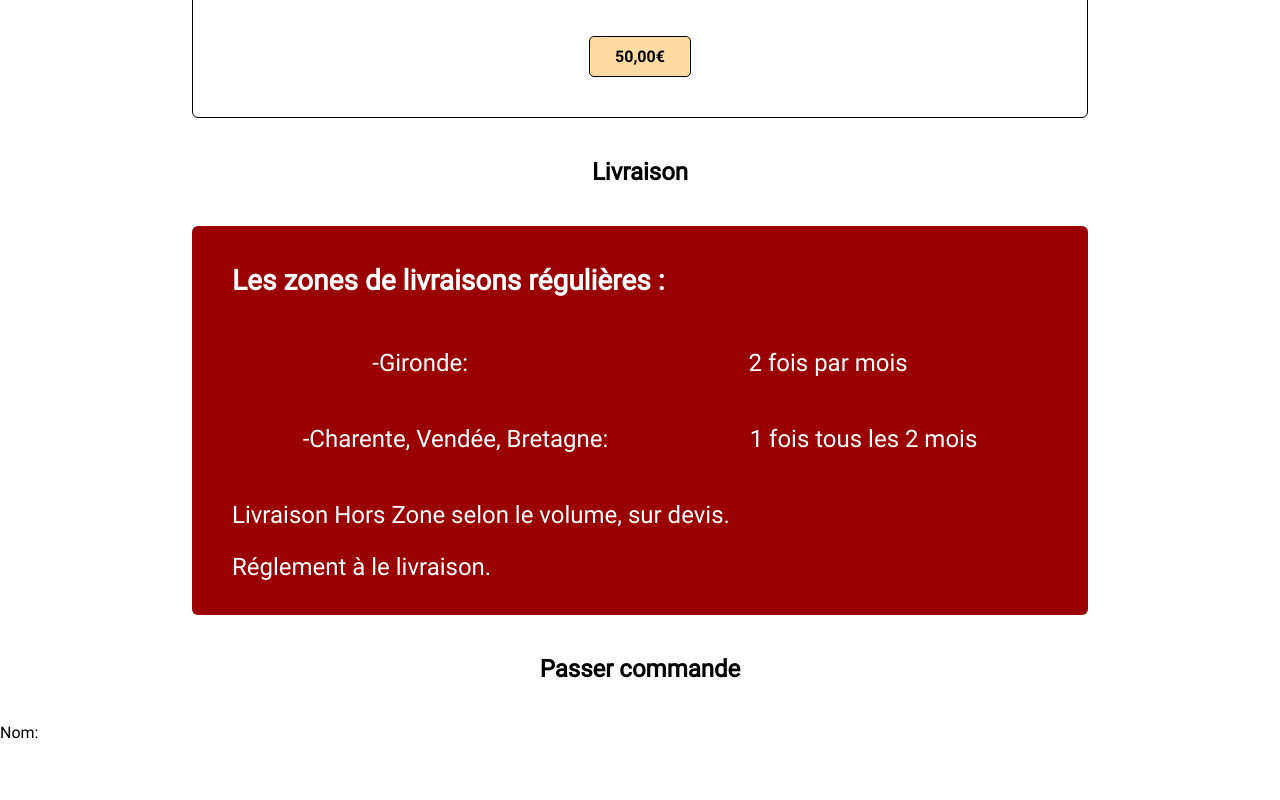
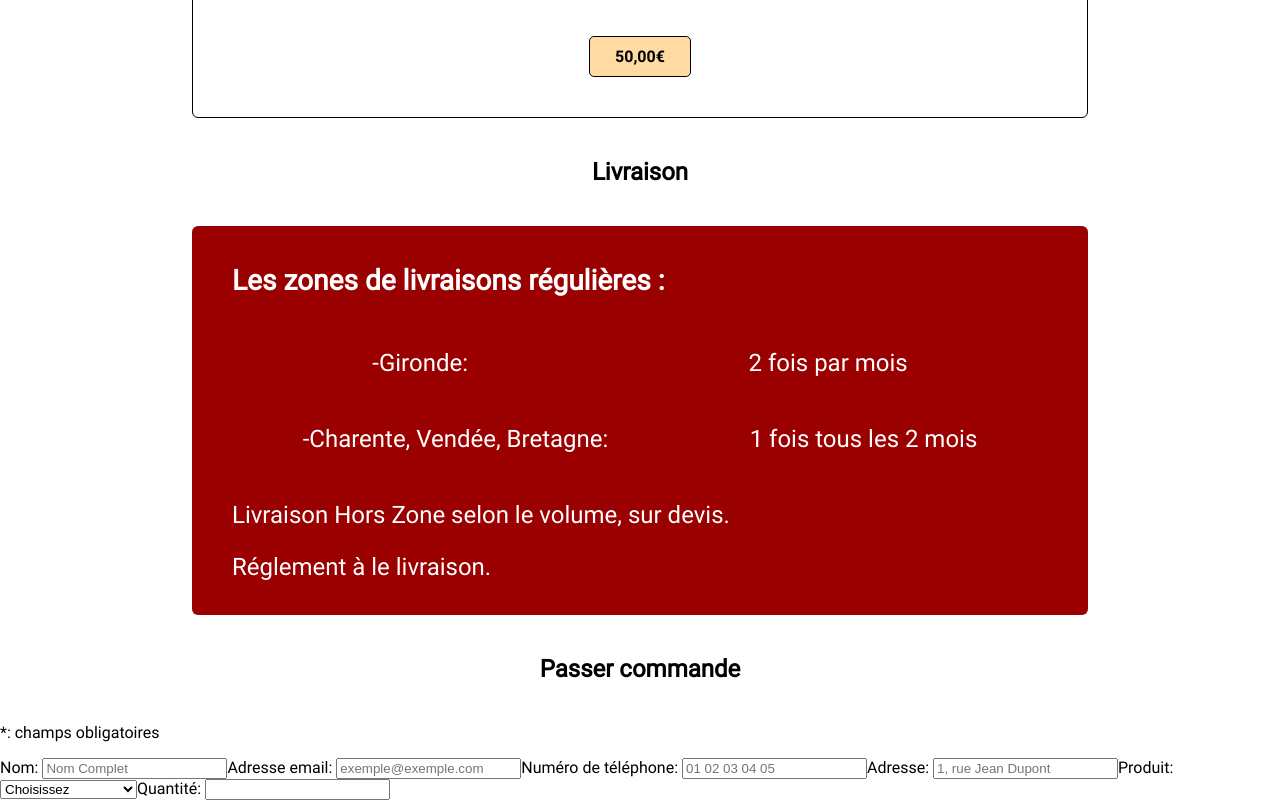
Before and after one commit to ThoLeBris/Projet_EPCF2, a React (Create React App) app in the folder client/: page / in a window 1280 px wide. Shown: the part 3830-4630 px from the top of the page. Before the commit the page ends 4572 px from the top, so only its background shows below. Built offline with nearby package versions, Linux system fonts and the light colour scheme; a web font is replaced by a local one.

Commit message:
debut formulaire

```diff
--- a/client/src/components/Commander.jsx
+++ b/client/src/components/Commander.jsx
@@ -5,9 +5,49 @@ const Commander = () => {
         <div id="commander">
             <h2>Passer commande</h2>
 
-            <form method="post">
-                <label>Nom: </label>
-            </form>
+            <div className="form-container">
+                <p>*: champs obligatoires</p>
+                <form method="post" id="form-commande">
+                    <label htmlFor="fullName">Nom: </label>
+                    <input type="text" name="fullName" id="fullName"
+                        className="input-field"
+                        placeholder="Nom Complet"
+                        required/>
+
+                    <label htmlFor="email">Adresse email: </label>
+                    <input type="email" name="email" id="email"
+                        className="input-field"
+                        placeholder="exemple@exemple.com"
+                        required/>
+
+                    <label htmlFor="phone">Numéro de téléphone: </label>
+                    <input type="text" name="phone" id="phone"
+                        className="input-field"
+                        placeholder="01 02 03 04 05"
+                        required/>
+
+                    <label htmlFor="adresse">Adresse: </label>
+                    <input type="text" name="adresse" id="adresse"
+                        className="input-field"
+                        placeholder="1, rue Jean Dupont"
+                        required/>
+
+                    <label htmlFor="produit">Produit: </label>
+                    <select name="produit" id="produit" className="liste-produits" required>
+                        <option hidden selected >Choisissez</option>
+                        <option value="rouge10L">Cubi de Rouge 10L</option>
+                        <option value="rouge5L">Cubi de Rouge 5L</option>
+                        <option value="clairet5L">Cubi de Clairet 5L</option>
+                        <option value="caisseMethode">Caisse de Méthode</option>
+                    </select>
+
+                    <label htmlFor="produits-quantity">Quantité: </label>
+                    <input type="number" name="produits-quantity" id="produits-quantity"
+                        className="input-field"
+                        required/>
+
+                </form>
+            </div>
         </div>
     )
 }
```
